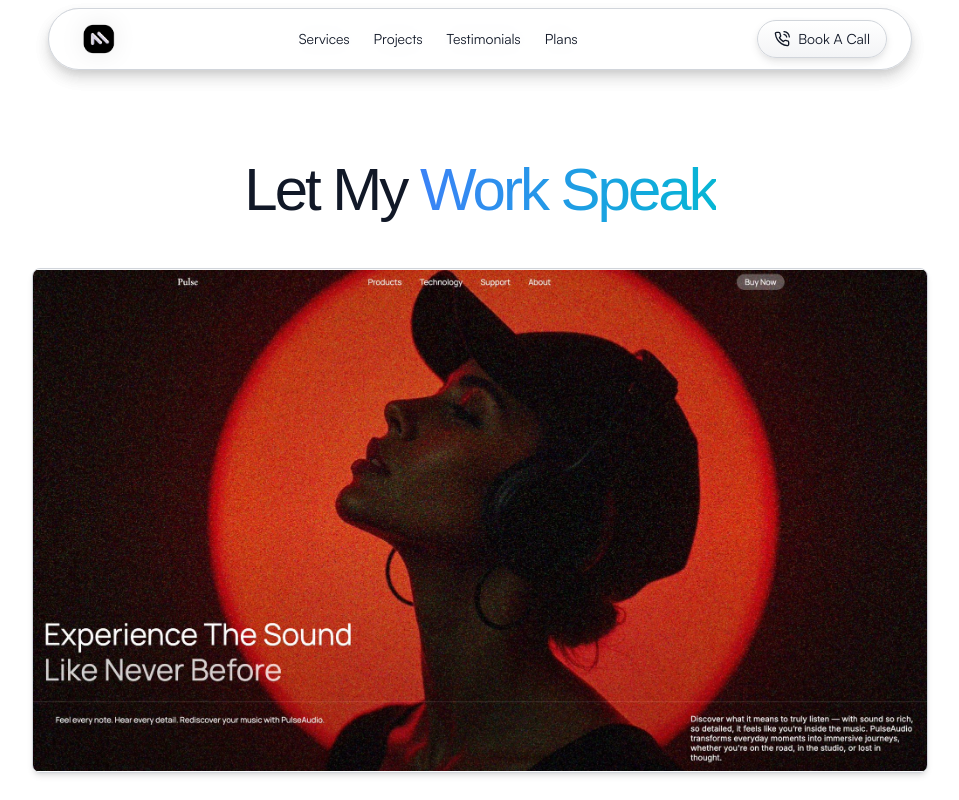
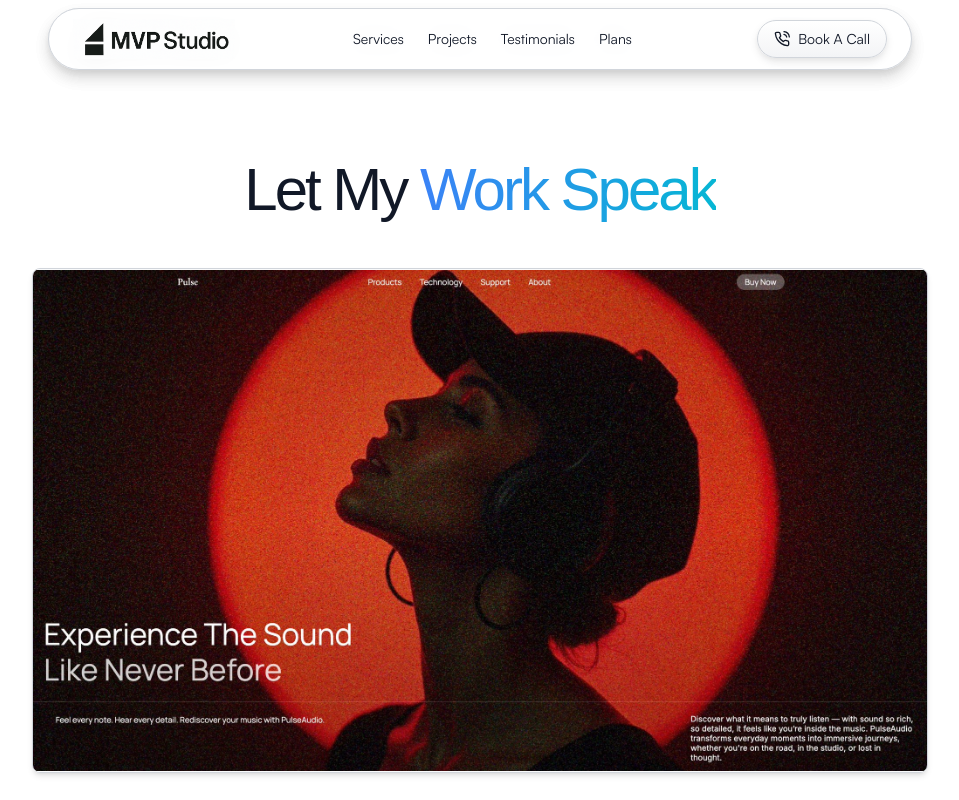
Before and after one commit to collabanubhav-pixel/mvpstudio, a Next.js app: page /work in a window 1280 px wide. Shown: the top 800 px of the page, without its empty margins (160-1119 px from the left). Built offline with nearby package versions, Linux system fonts and the light colour scheme; what tailwindcss-intersect, tailwindcss-motion would draw is missing.

Commit message:
Updated Navbar.tsx

```diff
--- a/components/marketing/Navbar.tsx
+++ b/components/marketing/Navbar.tsx
@@ -16,7 +16,7 @@ export function Navbar() {
           <div className="flex items-center space-x-2">
             <Link href="/#projects" className="flex items-center space-x-2">
               <Image
-                src="/logomvp.png"
+                src="/logomvp copy.png"
                 alt="MVP Studio"
                 width={150}
                 height={50}
```
